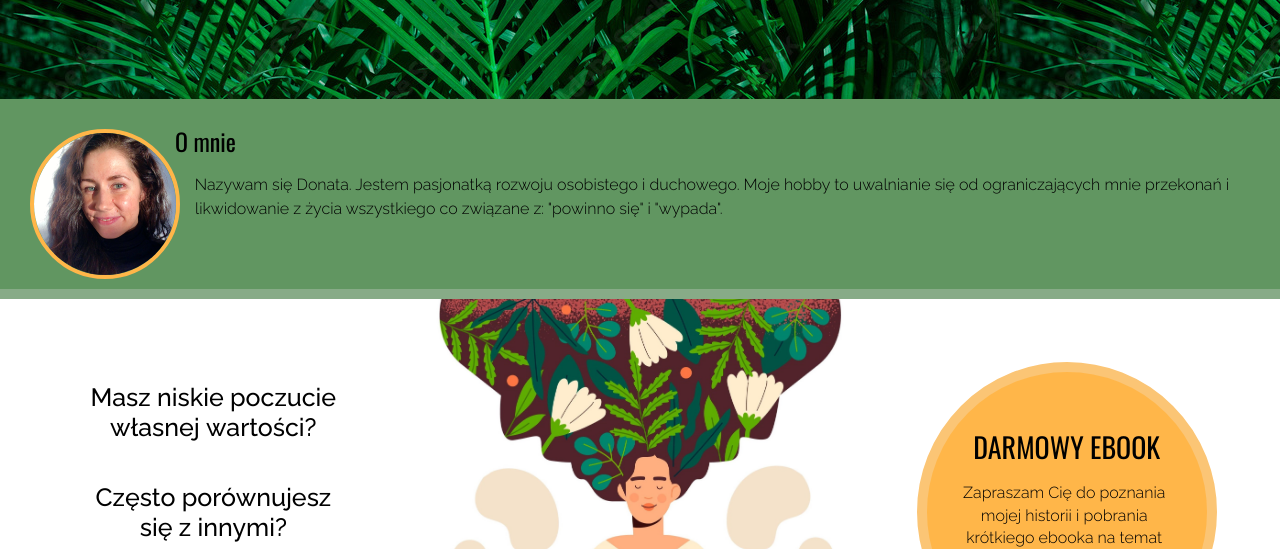
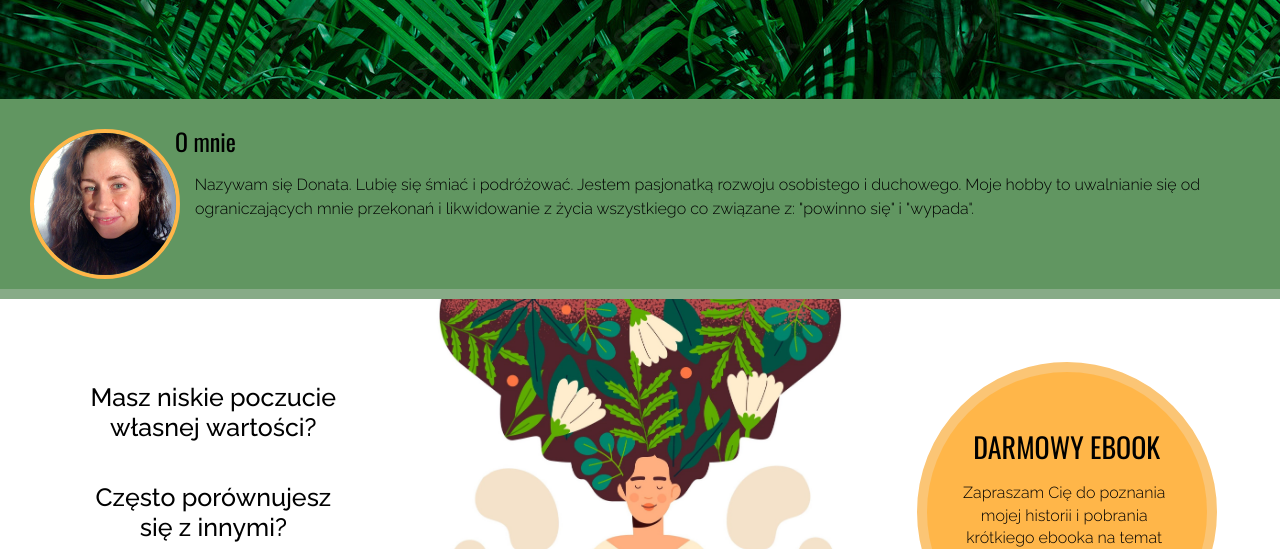
Before and after one commit to AhuraMagda/tutajdonata.pl, a plain HTML site: page index.html in a window 1280 px wide. Shown: the part 251-800 px from the top of the page. Drawn offline with nearby package versions, Linux system fonts and the light colour scheme.

Commit message:
Update index.html

```diff
--- a/index.html
+++ b/index.html
@@ -26,7 +26,7 @@
         <section class="about-me">
             <img src="./images/donata-square.jpeg" alt="zdjęcie doradcy rozwoju osobowego Donaty Dróżdż">
             <h3>O mnie</h3>
-            <p>Nazywam się Donata. Jestem pasjonatką rozwoju osobistego i duchowego. Moje hobby to uwalnianie się od ograniczających mnie przekonań i likwidowanie z życia wszystkiego co związane z: "powinno się" i "wypada".</p>
+            <p>Nazywam się Donata. Lubię się śmiać i&nbsppodróżować. Jestem pasjonatką rozwoju osobistego i&nbspduchowego. Moje hobby to uwalnianie się od ograniczających mnie przekonań i&nbsplikwidowanie z&nbspżycia wszystkiego co związane z:&nbsp"powinno się" i&nbsp"wypada".</p>
         </section>
 
         <section class="main-content">
```
